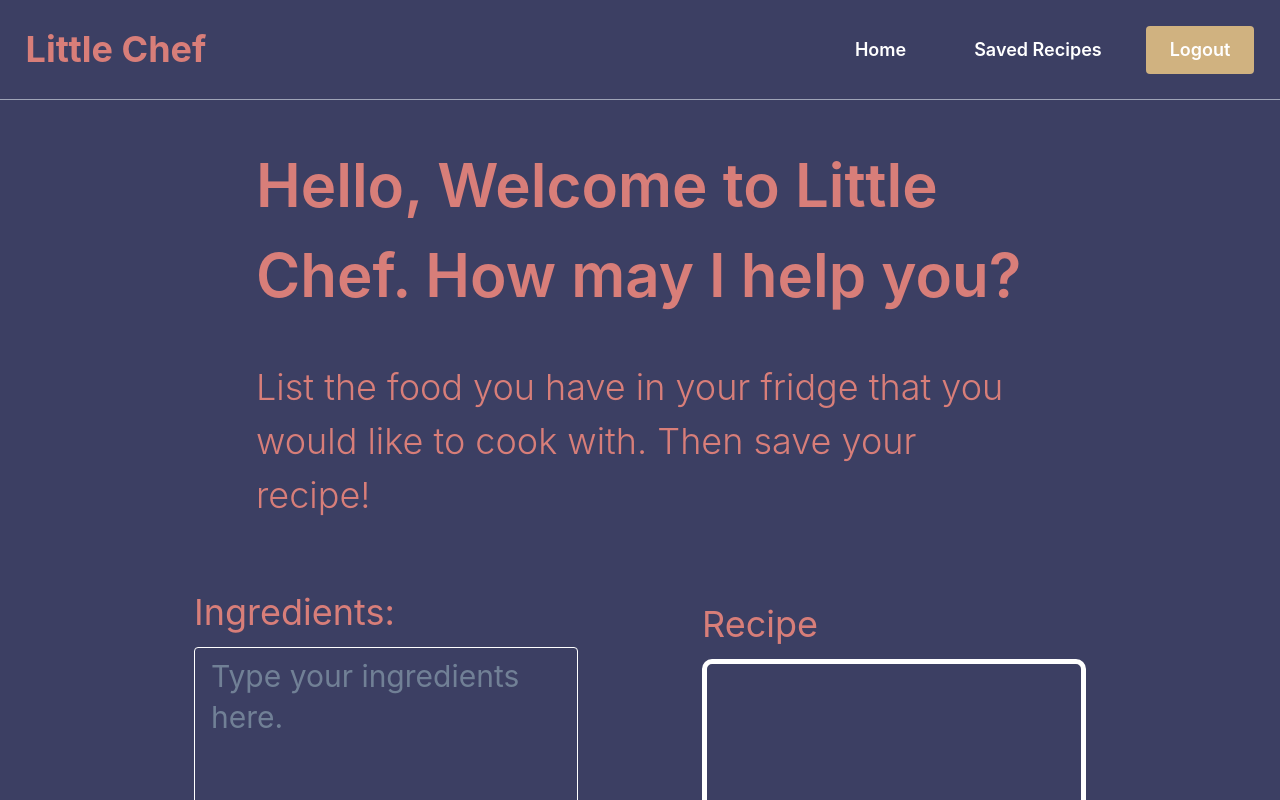
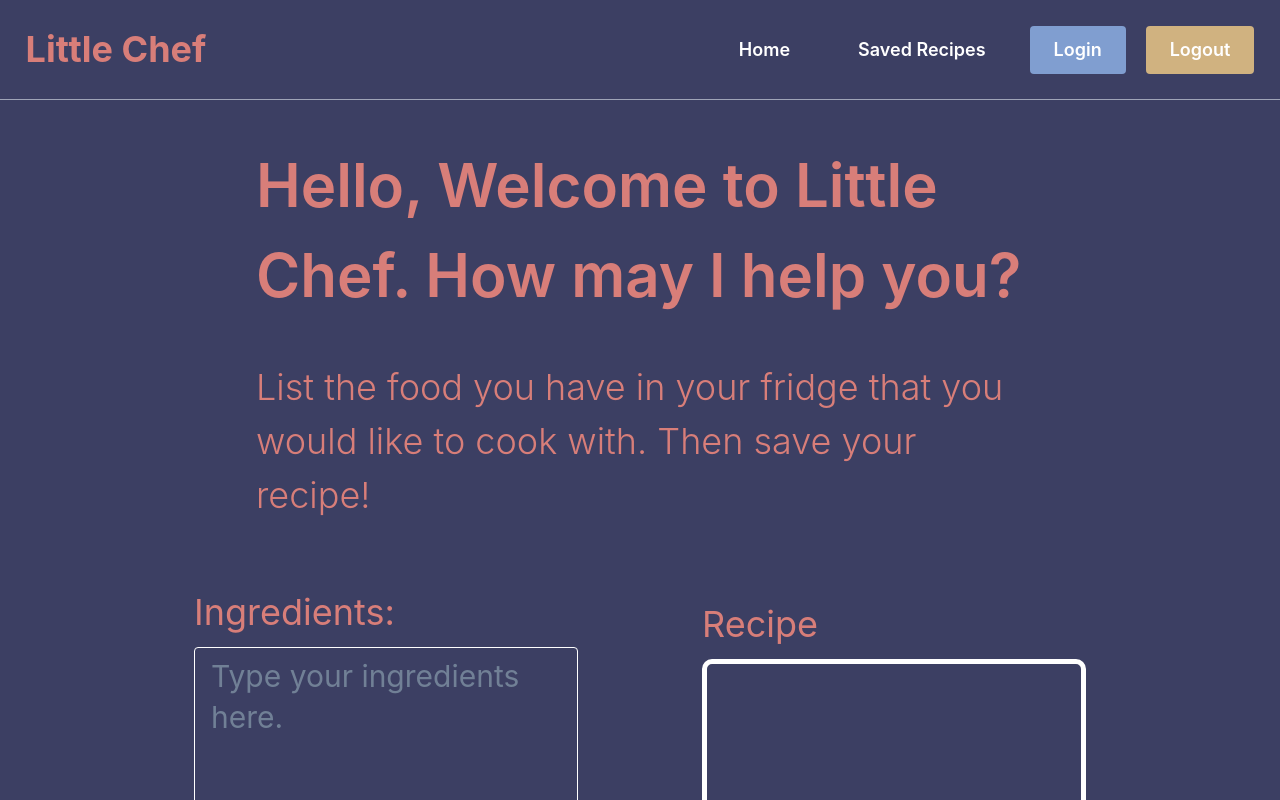
Before and after one commit to Little-Chef-AI/LittleChef, a React (Create React App) app in the folder frontend/: page / in a window 1280 px wide. Shown: the top 800 px of the page. Built offline with nearby package versions, Linux system fonts and the light colour scheme; no server answers.

Commit message:
added login button

```diff
--- a/frontend/src/components/Navbar.js
+++ b/frontend/src/components/Navbar.js
@@ -50,6 +50,9 @@ export default function Navbar() {
           >
             Saved Recipes
           </Button>
+          <Button size="lg" backgroundColor="#809ED0" textColor="white">
+            Login
+          </Button>
           <Button size="lg" backgroundColor="#d0b280" textColor="white">
             Logout
           </Button>
--- a/frontend/src/pages/Welcome.js
+++ b/frontend/src/pages/Welcome.js
@@ -1,5 +1,5 @@
 import React from "react";
-import { Text, Flex, Box, Button, Center } from "@chakra-ui/react";
+import { Text, Flex, Box, Button, Center, Link } from "@chakra-ui/react";
 
 // const handleSubmit = async (e) => {
 //   e.preventDefault();
@@ -20,6 +20,7 @@ export default function Welcome() {
           Welcome to Little Chef
         </Box>
         <Box paddingTop={10}>
+          <Link href="/home">
             <Button
               color="#d87e79"
               size="lg"
@@ -30,6 +31,7 @@ export default function Welcome() {
             >
               Get Started
             </Button>
+          </Link>
         </Box>
       </Flex>
     </div>
```
Lines whose indentation alone changed are shown as unchanged.
